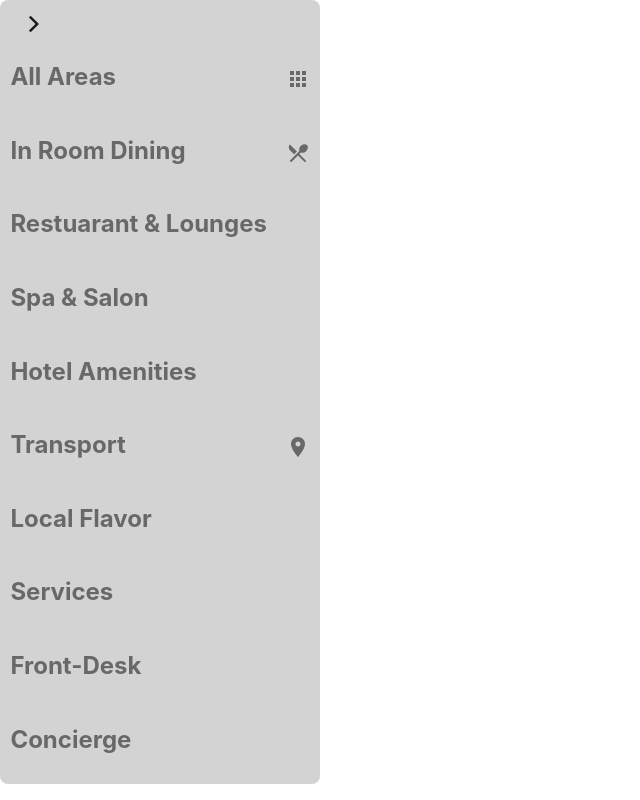
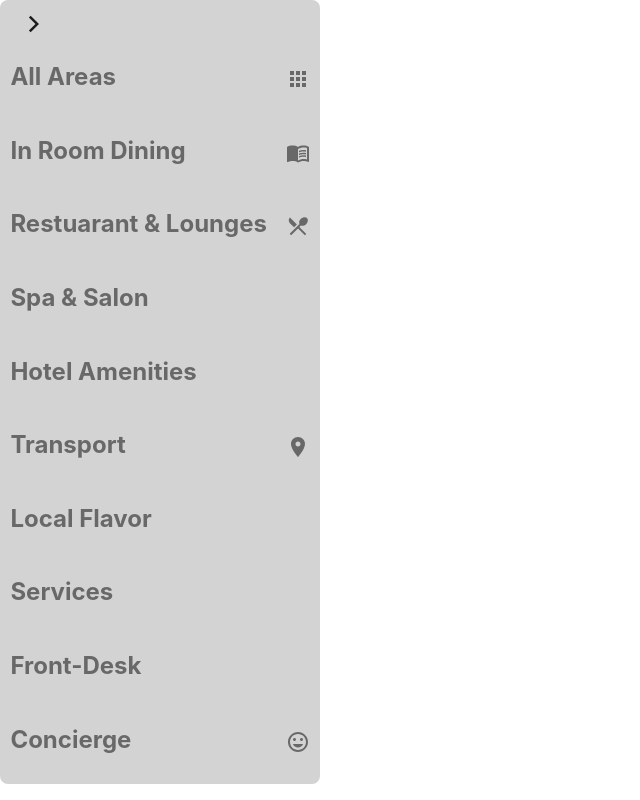
Before and after one commit to vhuang5564/hotel-california, a Next.js app: page /test in a window 1280 px wide. Shown: the whole page, without its empty margins (0-640 px from the left). Built offline with nearby package versions, Linux system fonts and the light colour scheme.

Commit message:
add concierge icon

```diff
--- a/components/Sidebar.jsx
+++ b/components/Sidebar.jsx
@@ -6,6 +6,8 @@ import ArrowForwardIosIcon from '@material-ui/icons/ArrowForwardIos';
 import AppsIcon from '@material-ui/icons/Apps';
 import LocalDiningIcon from '@material-ui/icons/LocalDining';
 import LocationOnIcon from '@material-ui/icons/LocationOn';
+import MenuBookIcon from '@material-ui/icons/MenuBook';
+import MoodIcon from '@material-ui/icons/Mood';
 
 export default function Sidebar(props) {
   let n = 0;
@@ -25,15 +27,15 @@ export default function Sidebar(props) {
         />
       </div>
       <h1>All Areas <AppsIcon /></h1>
-      <h1>In Room Dining <LocalDiningIcon /></h1>
-      <h1>Restuarant & Lounges</h1>
+      <h1>In Room Dining <MenuBookIcon /></h1>
+      <h1>Restuarant & Lounges <LocalDiningIcon /></h1>
       <h1>Spa & Salon</h1>
       <h1>Hotel Amenities</h1>
       <h1>Transport <LocationOnIcon /></h1>
       <h1>Local Flavor</h1>
       <h1>Services</h1>
       <h1>Front-Desk</h1>
-      <h1>Concierge</h1>
+      <h1>Concierge <MoodIcon /></h1>
     </section>
   );
 }
```
